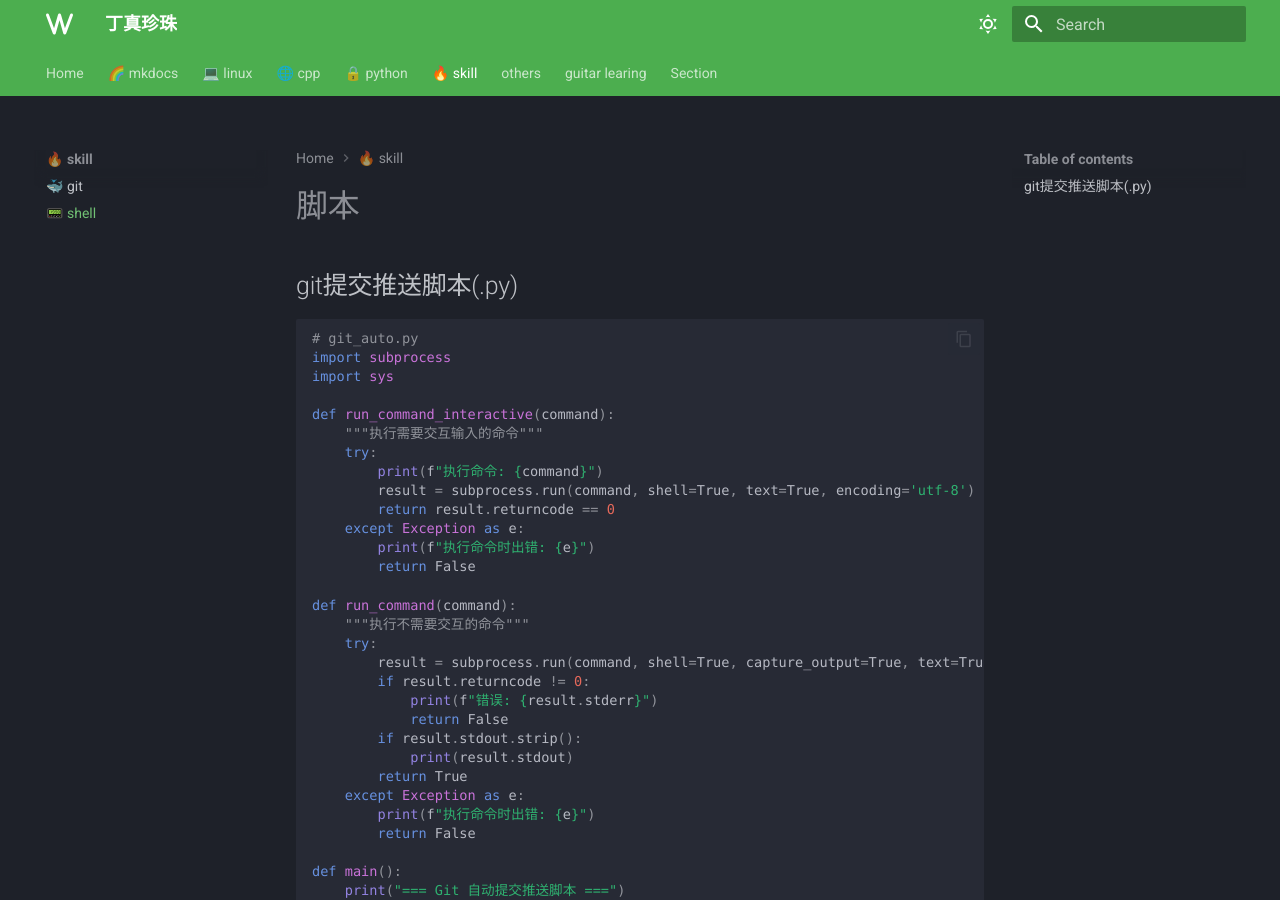
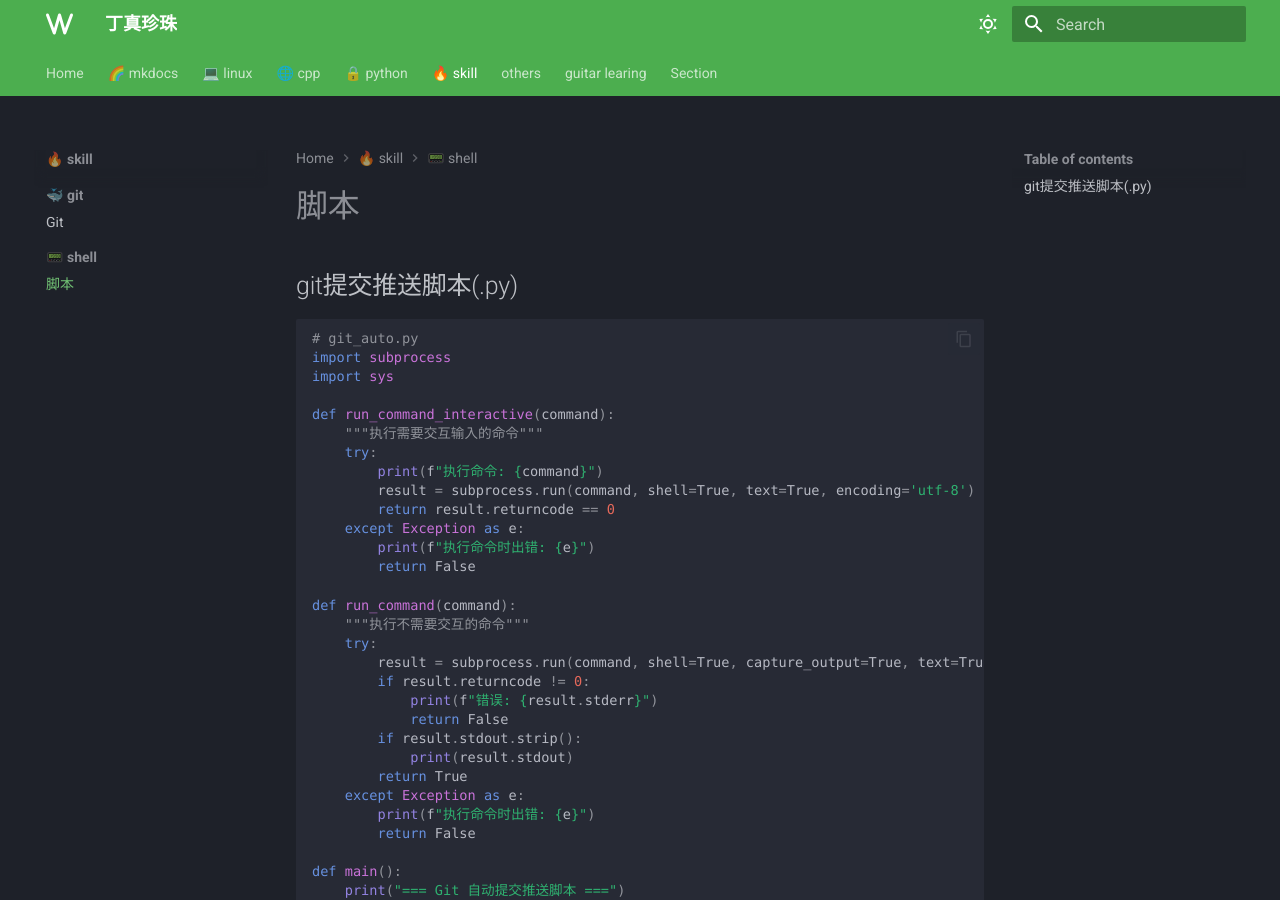
Before and after one commit to zhuiluozhiji/mkdocs-material-dingzhensite, an MkDocs documentation site: the page built from docs/skill/shell.md, in a window 1280 px wide and 900 px high. Built offline with MkDocs 1.6.1 and Material for MkDocs 9.7.7, drawn with Linux system fonts in a browser that asks for light colours; some web fonts are replaced.

Commit message:
修改skill导航section

```diff
--- a/mkdocs.yml
+++ b/mkdocs.yml
@@ -21,8 +21,10 @@ nav:
     - python learning: python/python_learning.md
 
   - 🔥 skill:
-    - 🐳 git : skill/git.md
-    - 📟 shell : skill/shell.md
+    - 🐳 git :
+      - skill/git.md
+    - 📟 shell :
+      - skill/shell.md
 
   - others:
     - Clash Royale: others/Clash_Royale/Clash_Royale.md
```
